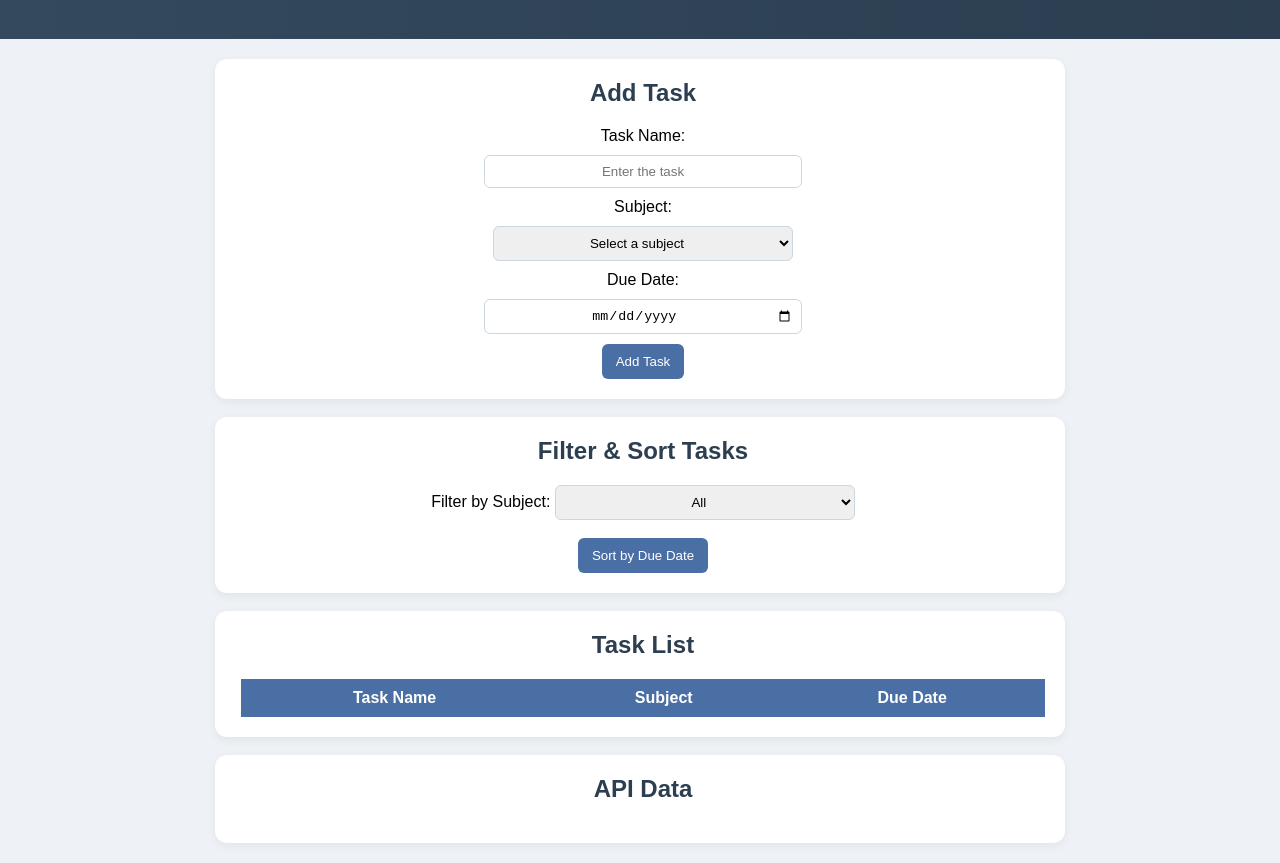
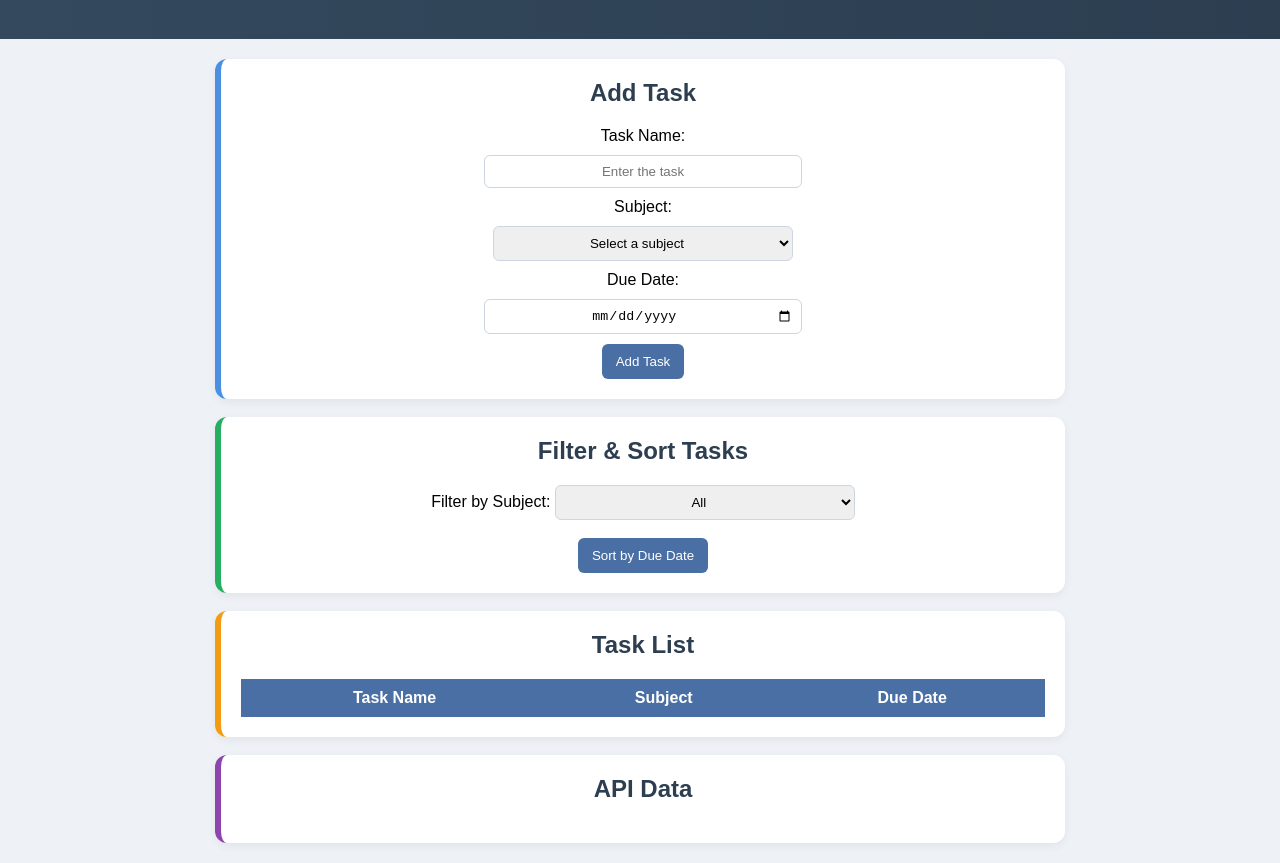
Before and after one commit to umershz/midterm-lab, a plain HTML site: page index.html in a window 1280 px wide. Shown: the part 81-944 px from the top of the page. Drawn offline with Linux system fonts and the light colour scheme; no server answers.

Commit message:
Update index.html

```diff
--- a/index.html
+++ b/index.html
@@ -14,7 +14,7 @@
 <main>
 
     <!-- Add Task -->
-    <section>
+    <section class="form-section">
         <h2>Add Task</h2>
         <form id="taskForm">
             <label>Task Name:</label>
@@ -38,7 +38,7 @@
     </section>
 
     <!-- Filter + Sort -->
-    <section>
+    <section class="filter-controls">
         <h2>Filter & Sort Tasks</h2>
 
         <label>Filter by Subject:</label>
@@ -57,7 +57,7 @@
     </section>
 
     <!-- Task List -->
-    <section>
+    <section class="task-section">
         <h2>Task List</h2>
         <table>
             <thead>
@@ -72,7 +72,7 @@
     </section>
 
     <!-- API Data -->
-    <section>
+    <section class="api-section">
         <h2>API Data</h2>
         <ul id="apiData"></ul>
     </section>
```
